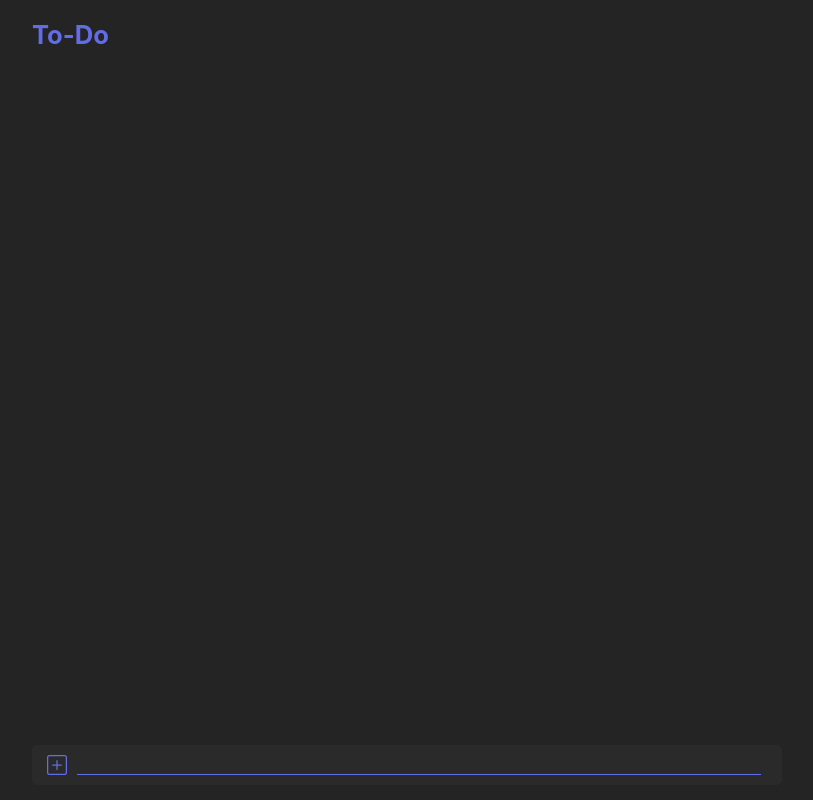
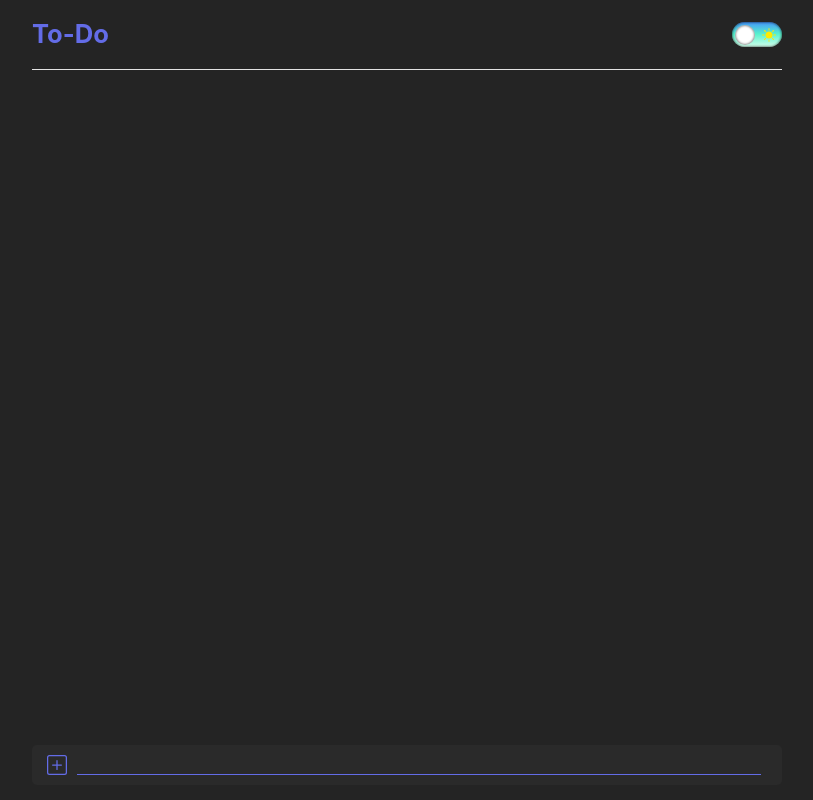
Before and after one commit to Netogt/To-Do-List, a React (Vite) app: page / in a window 1280 px wide. Shown: the whole page, without its empty margins (233-1046 px from the left). Built offline with nearby package versions, Linux system fonts and the light colour scheme.

Commit message:
adicionando o botão darkmode

```diff
--- /dev/null
+++ b/src/components/BtnDarkMode.tsx
@@ -0,0 +1,28 @@
+import { useState } from "react"
+
+export default function BtnDarkMode() {
+    const [darkMode, setDarkMode] = useState(false)
+    function changeMode() {
+        setDarkMode(previous => !previous)
+    }
+    return (
+        <button className={darkMode ? "darkMode" : "lightMode"} onClick={() => changeMode()}>
+            <MonnIcon /><SunIcon />
+        </button>
+    )
+}
+function SunIcon() {
+    return (
+        <svg className="sunIcon" xmlns="http://www.w3.org/2000/svg" fill="currentColor" viewBox="0 0 16 16">
+            <path d="M12 8a4 4 0 1 1-8 0 4 4 0 0 1 8 0M8 0a.5.5 0 0 1 .5.5v2a.5.5 0 0 1-1 0v-2A.5.5 0 0 1 8 0m0 13a.5.5 0 0 1 .5.5v2a.5.5 0 0 1-1 0v-2A.5.5 0 0 1 8 13m8-5a.5.5 0 0 1-.5.5h-2a.5.5 0 0 1 0-1h2a.5.5 0 0 1 .5.5M3 8a.5.5 0 0 1-.5.5h-2a.5.5 0 0 1 0-1h2A.5.5 0 0 1 3 8m10.657-5.657a.5.5 0 0 1 0 .707l-1.414 1.415a.5.5 0 1 1-.707-.708l1.414-1.414a.5.5 0 0 1 .707 0m-9.193 9.193a.5.5 0 0 1 0 .707L3.05 13.657a.5.5 0 0 1-.707-.707l1.414-1.414a.5.5 0 0 1 .707 0m9.193 2.121a.5.5 0 0 1-.707 0l-1.414-1.414a.5.5 0 0 1 .707-.707l1.414 1.414a.5.5 0 0 1 0 .707M4.464 4.465a.5.5 0 0 1-.707 0L2.343 3.05a.5.5 0 1 1 .707-.707l1.414 1.414a.5.5 0 0 1 0 .708" />
+        </svg>
+    )
+}
+function MonnIcon() {
+    return (
+        <svg className="moonIcon" xmlns="http://www.w3.org/2000/svg" fill="currentColor"  viewBox="0 0 16 16">
+            <path d="M6 .278a.77.77 0 0 1 .08.858 7.2 7.2 0 0 0-.878 3.46c0 4.021 3.278 7.277 7.318 7.277q.792-.001 1.533-.16a.79.79 0 0 1 .81.316.73.73 0 0 1-.031.893A8.35 8.35 0 0 1 8.344 16C3.734 16 0 12.286 0 7.71 0 4.266 2.114 1.312 5.124.06A.75.75 0 0 1 6 .278" />
+            <path d="M10.794 3.148a.217.217 0 0 1 .412 0l.387 1.162c.173.518.579.924 1.097 1.097l1.162.387a.217.217 0 0 1 0 .412l-1.162.387a1.73 1.73 0 0 0-1.097 1.097l-.387 1.162a.217.217 0 0 1-.412 0l-.387-1.162A1.73 1.73 0 0 0 9.31 6.593l-1.162-.387a.217.217 0 0 1 0-.412l1.162-.387a1.73 1.73 0 0 0 1.097-1.097zM13.863.099a.145.145 0 0 1 .274 0l.258.774c.115.346.386.617.732.732l.774.258a.145.145 0 0 1 0 .274l-.774.258a1.16 1.16 0 0 0-.732.732l-.258.774a.145.145 0 0 1-.274 0l-.258-.774a1.16 1.16 0 0 0-.732-.732l-.774-.258a.145.145 0 0 1 0-.274l.774-.258c.346-.115.617-.386.732-.732z" />
+        </svg>
+    )
+}
--- a/src/components/Header.tsx
+++ b/src/components/Header.tsx
@@ -1,7 +1,13 @@
+import BtnDarkMode from "./BtnDarkMode";
+
 export default function Header() {
     return (
         <header className="header">
-            <h1>To-Do</h1>
+            <div>
+                <h1>To-Do</h1>
+                <BtnDarkMode />
+            </div>
         </header>
+
     )
 }
--- a/src/css/App.css
+++ b/src/css/App.css
@@ -28,12 +28,105 @@
   justify-content: center;
   background-color: #242424;
 
-  h1 {
+  div {
+    border-bottom: 1px solid;
     width: min(90%, 750px);
-    font-size: 1.6rem;
     display: flex;
     align-items: center;
+    justify-content: space-between;
+  }
+
+  h1 {
+    font-size: 1.6rem;
     color: rgb(99, 108, 231);
+  }
+
+  button {
+
+    height: 25px;
+    width: 50px;
+    border: none;
+    box-shadow: 0 0 2px 1px rgba(0, 0, 0, 0.4) inset;
+    border-radius: 100px;
+    position: relative;
+    cursor: pointer;
+    display: flex;
+    align-items: center;
+    justify-content: space-around;
+    transition: .3s;
+
+    &::after {
+      content: "";
+      height: 20px;
+      width: 20px;
+      background-color: #ffffff;
+      border-radius: 50%;
+      position: absolute;
+      top: 2.5px;
+      left: 2.5px;
+      box-shadow: 0 0 2px 1px rgba(0, 0, 0, 0.4) inset;
+    }
+  }
+
+  svg {
+    visibility: hidden;
+    color: #fff;
+  }
+
+  .moonIcon {
+    height: 11px;
+  }
+
+  .sunIcon {
+    height: 14px;
+  }
+
+  .darkMode {
+    background-color: rgb(41, 68, 166);
+    background: linear-gradient(rgb(6, 0, 126) 0%, rgb(15, 15, 228) 46%, rgba(0, 114, 255, 1) 100%);
+
+    &::after {
+      animation: animationDarkMode .3s forwards;
+    }
+
+    .moonIcon {
+      visibility: visible;
+    }
+  }
+
+  .lightMode {
+
+    background-color: rgb(225, 195, 26);
+    background-image: linear-gradient(#4596FB 0%, #57F2CC 48%, #D4FFEC 100%);
+
+    &::after {
+      animation: animationLightMode .4s forwards;
+    }
+
+    .sunIcon {
+      visibility: visible;
+      color: rgb(255, 234, 0);
+    }
+  }
+}
+
+@keyframes animationDarkMode {
+  from {
+    left: 2.5px;
+  }
+
+  to {
+    left: 27.5px;
+  }
+}
+
+@keyframes animationLightMode {
+  from {
+    left: 27.5px;
+  }
+
+  to {
+    left: 2.5px;
   }
 }
 
@@ -43,6 +136,7 @@
     width: 100%;
     padding: 10px 0;
     list-style: none;
+
     li {
       width: 100%;
       height: 50px;
@@ -114,6 +208,7 @@
       border: none;
       color: white;
       border-bottom: 1px solid rgb(99, 108, 231);
+
       &:focus {
         outline: none;
       }
```
Also changed, not shown: 2 other files (tests, documents, lock files or other folders).
